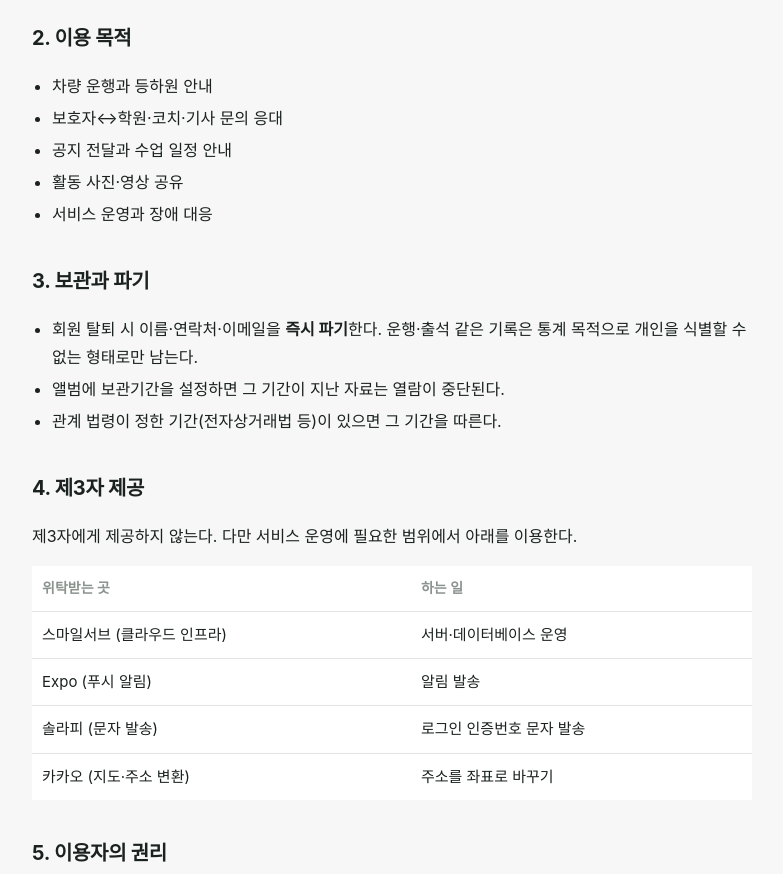
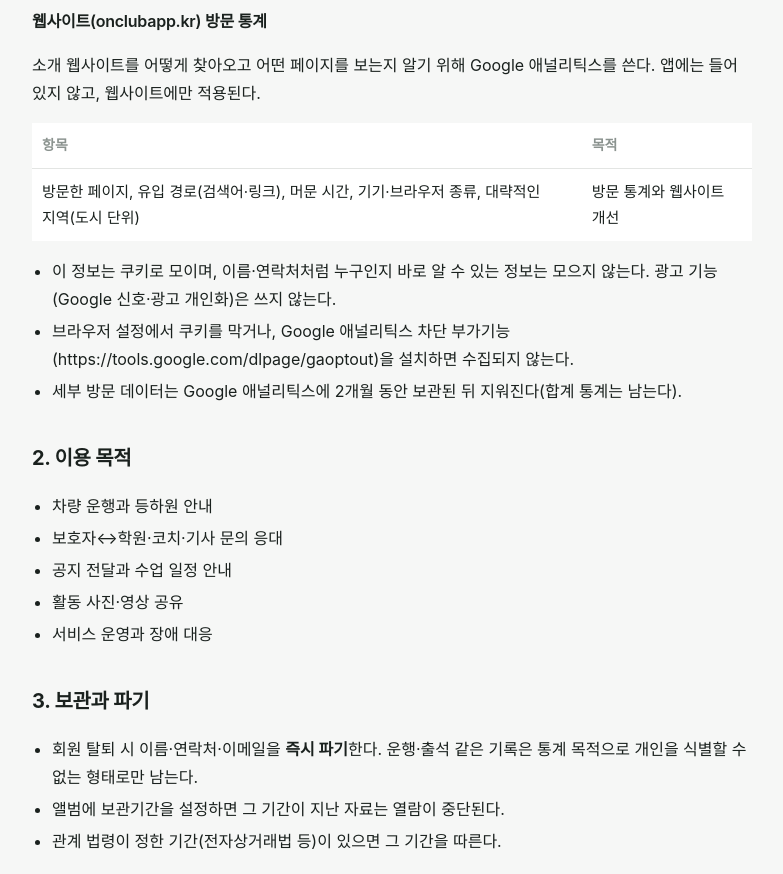
Before and after one commit to yahr/onclub, a plain HTML site: page privacy.html in a window 1280 px wide. Shown: the part 1560-2434 px from the top of the page, without its empty margins (248-1031 px from the left). Drawn offline with Linux system fonts and the light colour scheme; a web font is replaced by a local one.

Commit message:
공개 페이지 갱신 2026-11-23

```diff
--- a/privacy.html
+++ b/privacy.html
@@ -4,6 +4,7 @@
 <meta charset="utf-8">
 <meta name="viewport" content="width=device-width, initial-scale=1">
 <meta name="google-site-verification" content="GUDin7vXceIvL06LsckEei8qXjxdo0bsHL3RB3tE3F4">
+<meta name="naver-site-verification" content="1e162c4bbbdd18636fc70d81801ab1a938b92770">
 <title>개인정보처리방침 · 온클럽</title>
 <meta name="description" content="온클럽 개인정보처리방침">
 <link rel="canonical" href="https://onclubapp.kr/privacy.html">
@@ -19,6 +20,9 @@
 <meta name="apple-itunes-app" content="app-id=6813026309">
 <link rel="icon" type="image/svg+xml" href="favicon.svg">
 <link rel="stylesheet" href="policy.css">
+<script async src="https://www.googletagmanager.com/gtag/js?id=G-CMKPXE3GTV"></script>
+<script>window.dataLayer=window.dataLayer||[];function gtag(){dataLayer.push(arguments);}gtag('js',new Date());
+gtag('config','G-CMKPXE3GTV',{allow_google_signals:false,allow_ad_personalization_signals:false});</script>
 </head>
 <body>
 <header class="topbar"><div class="topbar-in">
@@ -45,13 +49,17 @@
 <p><b>주민등록번호는 수집하지 않는다.</b> 개인정보보호법 제24조의2상 법령에 근거가 없으면 동의를 받더라도 처리할 수 없다. 협회 등록에 반복해 쓰이는 <b>선수등록번호</b>만 보관한다. → ADR 0002</p>
 <h3>자동으로 쌓이는 정보</h3>
 <div class="table"><table><thead><tr><th>항목</th><th>목적</th></tr></thead><tbody><tr><td>차량 위치(운행 중)</td><td>보호자에게 실시간 위치 안내. 운행이 끝나면 수집하지 않는다</td></tr><tr><td>승·하차 기록, 수업 출석</td><td>운영 기록</td></tr><tr><td>기기 알림 토큰</td><td>푸시 발송</td></tr><tr><td>접속·조작 기록</td><td>오류 대응과 감사</td></tr></tbody></table></div>
+<h3>웹사이트(onclubapp.kr) 방문 통계</h3>
+<p>소개 웹사이트를 어떻게 찾아오고 어떤 페이지를 보는지 알기 위해 Google 애널리틱스를 쓴다. 앱에는 들어 있지 않고, 웹사이트에만 적용된다.</p>
+<div class="table"><table><thead><tr><th>항목</th><th>목적</th></tr></thead><tbody><tr><td>방문한 페이지, 유입 경로(검색어·링크), 머문 시간, 기기·브라우저 종류, 대략적인 지역(도시 단위)</td><td>방문 통계와 웹사이트 개선</td></tr></tbody></table></div>
+<ul><li>이 정보는 쿠키로 모이며, 이름·연락처처럼 누구인지 바로 알 수 있는 정보는 모으지 않는다. 광고 기능(Google 신호·광고 개인화)은 쓰지 않는다.</li><li>브라우저 설정에서 쿠키를 막거나, Google 애널리틱스 차단 부가기능(https://tools.google.com/dlpage/gaoptout)을 설치하면 수집되지 않는다.</li><li>세부 방문 데이터는 Google 애널리틱스에 2개월 동안 보관된 뒤 지워진다(합계 통계는 남는다).</li></ul>
 <h2>2. 이용 목적</h2>
 <ul><li>차량 운행과 등하원 안내</li><li>보호자↔학원·코치·기사 문의 응대</li><li>공지 전달과 수업 일정 안내</li><li>활동 사진·영상 공유</li><li>서비스 운영과 장애 대응</li></ul>
 <h2>3. 보관과 파기</h2>
 <ul><li>회원 탈퇴 시 이름·연락처·이메일을 <b>즉시 파기</b>한다. 운행·출석 같은 기록은 통계 목적으로 개인을 식별할 수 없는 형태로만 남는다.</li><li>앨범에 보관기간을 설정하면 그 기간이 지난 자료는 열람이 중단된다.</li><li>관계 법령이 정한 기간(전자상거래법 등)이 있으면 그 기간을 따른다.</li></ul>
 <h2>4. 제3자 제공</h2>
 <p>제3자에게 제공하지 않는다. 다만 서비스 운영에 필요한 범위에서 아래를 이용한다.</p>
-<div class="table"><table><thead><tr><th>위탁받는 곳</th><th>하는 일</th></tr></thead><tbody><tr><td>스마일서브 (클라우드 인프라)</td><td>서버·데이터베이스 운영</td></tr><tr><td>Expo (푸시 알림)</td><td>알림 발송</td></tr><tr><td>솔라피 (문자 발송)</td><td>로그인 인증번호 문자 발송</td></tr><tr><td>카카오 (지도·주소 변환)</td><td>주소를 좌표로 바꾸기</td></tr></tbody></table></div>
+<div class="table"><table><thead><tr><th>위탁받는 곳</th><th>하는 일</th></tr></thead><tbody><tr><td>스마일서브 (클라우드 인프라)</td><td>서버·데이터베이스 운영</td></tr><tr><td>Expo (푸시 알림)</td><td>알림 발송</td></tr><tr><td>솔라피 (문자 발송)</td><td>로그인 인증번호 문자 발송</td></tr><tr><td>카카오 (지도·주소 변환)</td><td>주소를 좌표로 바꾸기</td></tr><tr><td>Google (Google 애널리틱스, 미국)</td><td>웹사이트 방문 통계. 웹사이트를 열 때 위 방문 정보가 Google 서버(미국)로 전송된다</td></tr></tbody></table></div>
 <h2>5. 이용자의 권리</h2>
 <ul><li>자기 정보의 <b>열람·정정·삭제</b>를 요구할 수 있다.</li><li>앱 <code>설정 → 계정 삭제</code>에서 <b>직접 탈퇴</b>할 수 있다.</li><li>아동의 정보에 대해서는 <b>법정대리인(보호자)</b> 이 위 권리를 행사한다.</li><li>알림 수신은 앱 <code>설정 → 방해 금지</code>에서 조절한다.</li></ul>
 <h2>6. 안전조치</h2>
```
Also changed, not shown: account-deletion.html (+4 -0 lines), clubs/metacityfc/index.html (+4 -0 lines), index.html (+4 -0 lines), support.html (+4 -0 lines), terms.html (+4 -0 lines).
